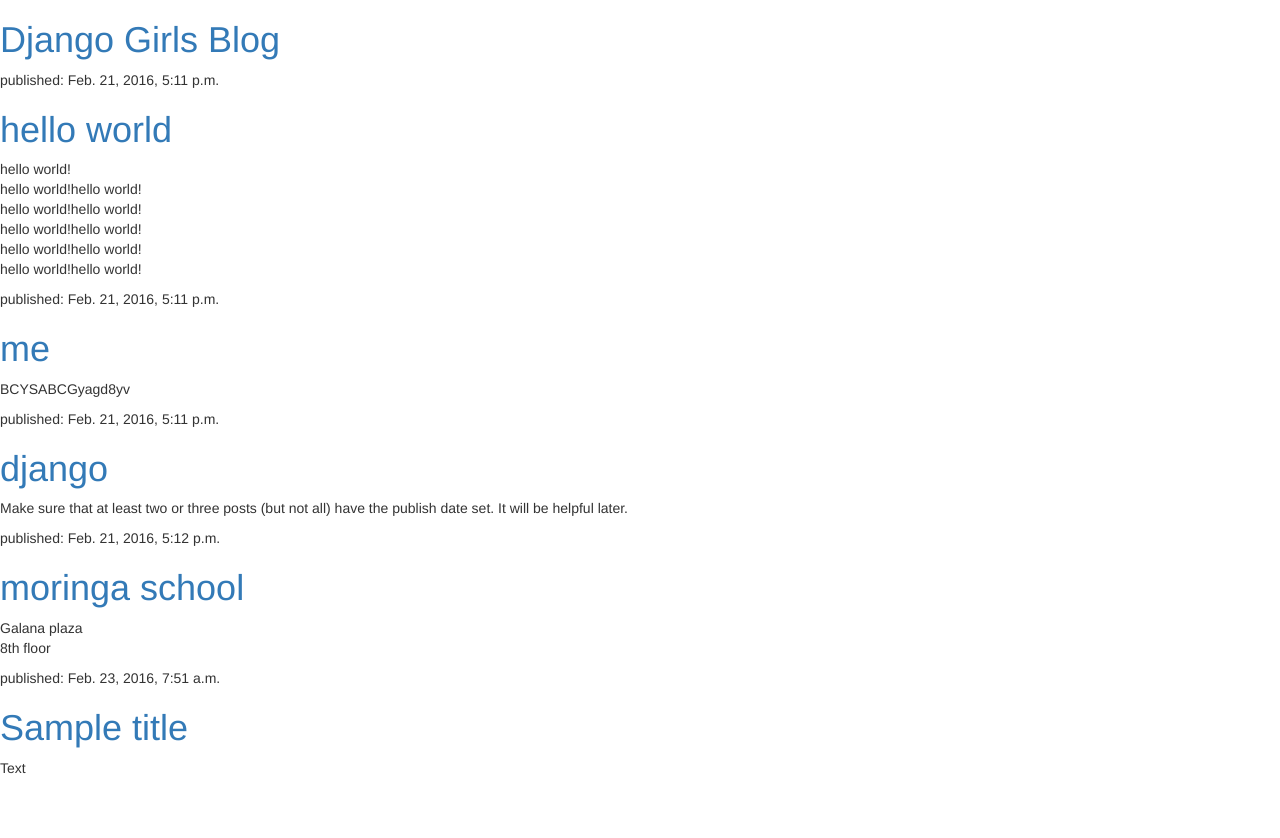
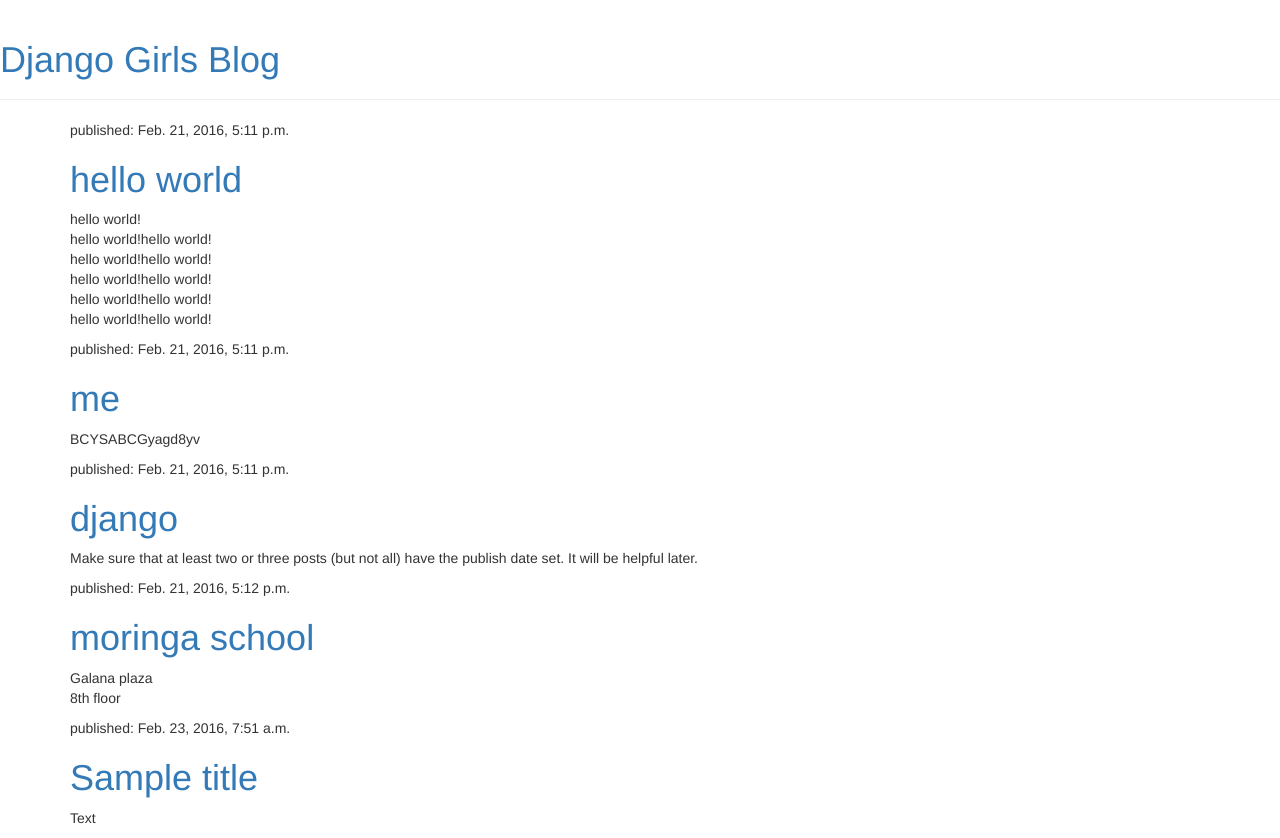
Before and after one commit to PhillMue/Django-girls-blog, a Django app: template blog/templates/blog/post_list.html in a window 1280 px wide. Before the commit the page ends 774 px from the top, so only its background shows below. Run offline with Django 3.2, Linux system fonts and the light colour scheme; the template is opened without the code that fills it: values that come from a table or form of the project are taken from there, others are empty; data comes from the database, SQL or seed files in the repository; parts of the project's set-up code (start-up, migrations or seed data) failed here and were passed over; some libraries are stand-ins or nearby versions.

Commit message:
added css

```diff
--- a/blog/templates/blog/post_list.html
+++ b/blog/templates/blog/post_list.html
@@ -1,22 +1,33 @@
+{% load staticfiles %}
 <html>
     <head>
+
     <link rel="stylesheet" href="//maxcdn.bootstrapcdn.com/bootstrap/3.2.0/css/bootstrap.min.css">
 <link rel="stylesheet" href="//maxcdn.bootstrapcdn.com/bootstrap/3.2.0/css/bootstrap-theme.min.css">
+<link rel="stylesheet" href="{% static 'css/blog.css' %}">
+<link href="http://fonts.googleapis.com/css?family=Lobster&subset=latin,latin-ext" rel="stylesheet" type="text/css">
+
         <title>Django Girls blog</title>
     </head>
     <body>
-        <div>
+        <div class="page-header">
             <h1><a href="">Django Girls Blog</a></h1>
         </div>
 
-       {% for post in posts %}
-
-       <div>
-
-       <p>published: {{ post.published_date }}</p>
-       <h1><a href="">{{ post.title }}</a></h1>
-        <p>{{ post.text|linebreaks }}</p>
+       <div class="content container">
+    <div class="row">
+        <div class="col-md-8">
+            {% for post in posts %}
+                <div class="post">
+                    <div class="date">
+                        <p>published: {{ post.published_date }}</p>
+                    </div>
+                    <h1><a href="">{{ post.title }}</a></h1>
+                    <p>{{ post.text|linebreaks }}</p>
+                </div>
+            {% endfor %}
+        </div>
     </div>
-{% endfor %}
+</div>
     </body>
 </html>
```
